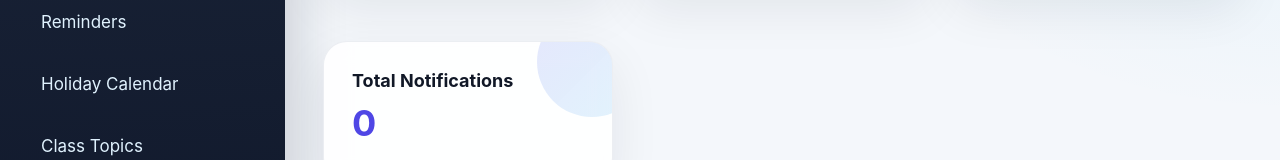
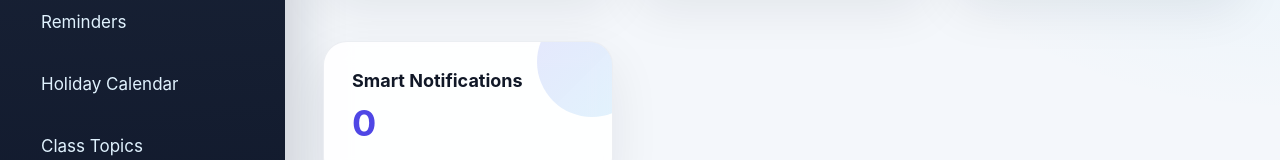
Before and after one commit to AHirranya/Student-Assistant, a React (Vite) app in the folder client/: page / in a window 1280 px wide. Shown: the part 434-594 px from the top of the page. Built offline with nearby package versions, Linux system fonts and the light colour scheme; no server answers; sample sign-in values are in the browser's storage.

Commit message:
Remove attendance from smart notifications

```diff
--- a/client/src/pages/Dashboard.jsx
+++ b/client/src/pages/Dashboard.jsx
@@ -82,7 +82,9 @@ function Dashboard() {
   );
 
   const overallAttendance =
-    totalClasses > 0 ? Number(((attendedClasses / totalClasses) * 100).toFixed(2)) : 0;
+    totalClasses > 0
+      ? Number(((attendedClasses / totalClasses) * 100).toFixed(2))
+      : 0;
 
   const getAttendanceStatus = (percentage) => {
     if (percentage < 50) {
@@ -137,6 +139,16 @@ function Dashboard() {
   tomorrowDate.setDate(tomorrowDate.getDate() + 1);
   const tomorrow = tomorrowDate.toISOString().split("T")[0];
 
+  /*
+    Smart Notifications only includes:
+    1. Holidays
+    2. Exams
+    3. Reminders
+    4. Internship deadlines
+
+    Attendance is NOT added here.
+    Attendance is shown separately in Attendance Warnings.
+  */
   const notifications = [];
 
   holidays.forEach((item) => {
@@ -204,13 +216,6 @@ function Dashboard() {
     }
   });
 
-  warningSubjects.forEach((item) => {
-    notifications.push({
-      id: `attendance-${item.id}`,
-      text: `⚠ ${item.subject_name} attendance is below required percentage.`,
-    });
-  });
-
   return (
     <div>
       <div className="dashboard-header">
@@ -275,13 +280,15 @@ function Dashboard() {
         </div>
 
         <div className="card">
-          <h3>Total Notifications</h3>
+          <h3>Smart Notifications</h3>
           <h1>{notifications.length}</h1>
         </div>
       </div>
 
       <div className={`section-card attendance-alert-box ${overallStatus.className}`}>
-        <h2>{overallStatus.icon} Attendance Status: {overallStatus.label}</h2>
+        <h2>
+          {overallStatus.icon} Attendance Status: {overallStatus.label}
+        </h2>
         <p>{overallStatus.message}</p>
 
         {overallAttendance < 50 && (
@@ -306,9 +313,7 @@ function Dashboard() {
         )}
 
         {overallAttendance >= 75 && (
-          <p>
-            Your attendance is safe. Continue maintaining it.
-          </p>
+          <p>Your attendance is safe. Continue maintaining it.</p>
         )}
       </div>
 
```
